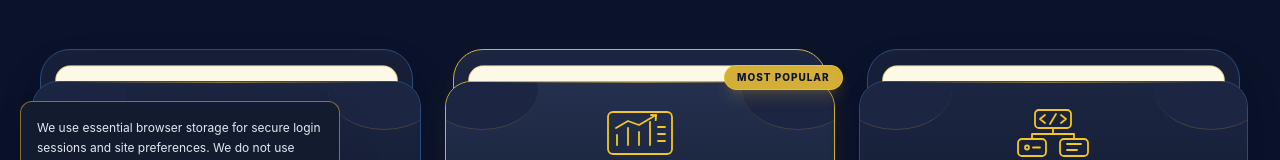
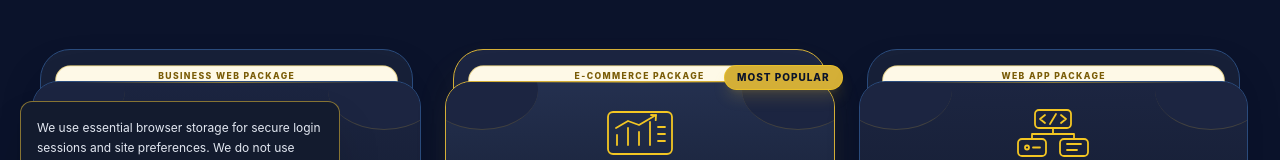
Before and after one commit to GaniduSasmitha/Codewave-Studio, a React (Vite) app: page /pricing in a window 1280 px wide. Shown: the part 533-693 px from the top of the page. Built offline with nearby package versions, Linux system fonts and the light colour scheme; no server answers.

Commit message:
feat: add Pricing page component with interactive package envelopes and feature comparison

```diff
--- a/src/pages/public/Pricing.tsx
+++ b/src/pages/public/Pricing.tsx
@@ -148,6 +148,15 @@ function PricingEnvelope({ tier, isOpen, onToggle, onSelect }: PricingEnvelopePr
           transition={{ type: 'spring', stiffness: 210, damping: 24 }}
           className={`absolute inset-x-3.5 top-3 rounded-2xl border border-[#D4AF37]/50 bg-[#FEF9E7] p-4 sm:p-5 text-[#0B132B] shadow-2xl flex flex-col justify-between overflow-hidden sm:inset-x-4 ${isOpen ? 'z-40' : 'z-10'}`}
         >
+          <motion.p
+            initial={false}
+            animate={{ opacity: isOpen ? 0 : 1 }}
+            transition={{ duration: 0.15 }}
+            className="pointer-events-none absolute inset-x-2 top-1 text-center text-[9px] font-extrabold uppercase leading-3 tracking-[0.16em] text-[#7A5C07]"
+          >
+            {tier.name} Package
+          </motion.p>
+
           <div>
             <div className="mb-2.5 flex items-start justify-between gap-3 border-b border-[#D4AF37]/35 pb-2.5">
               <div>
```
